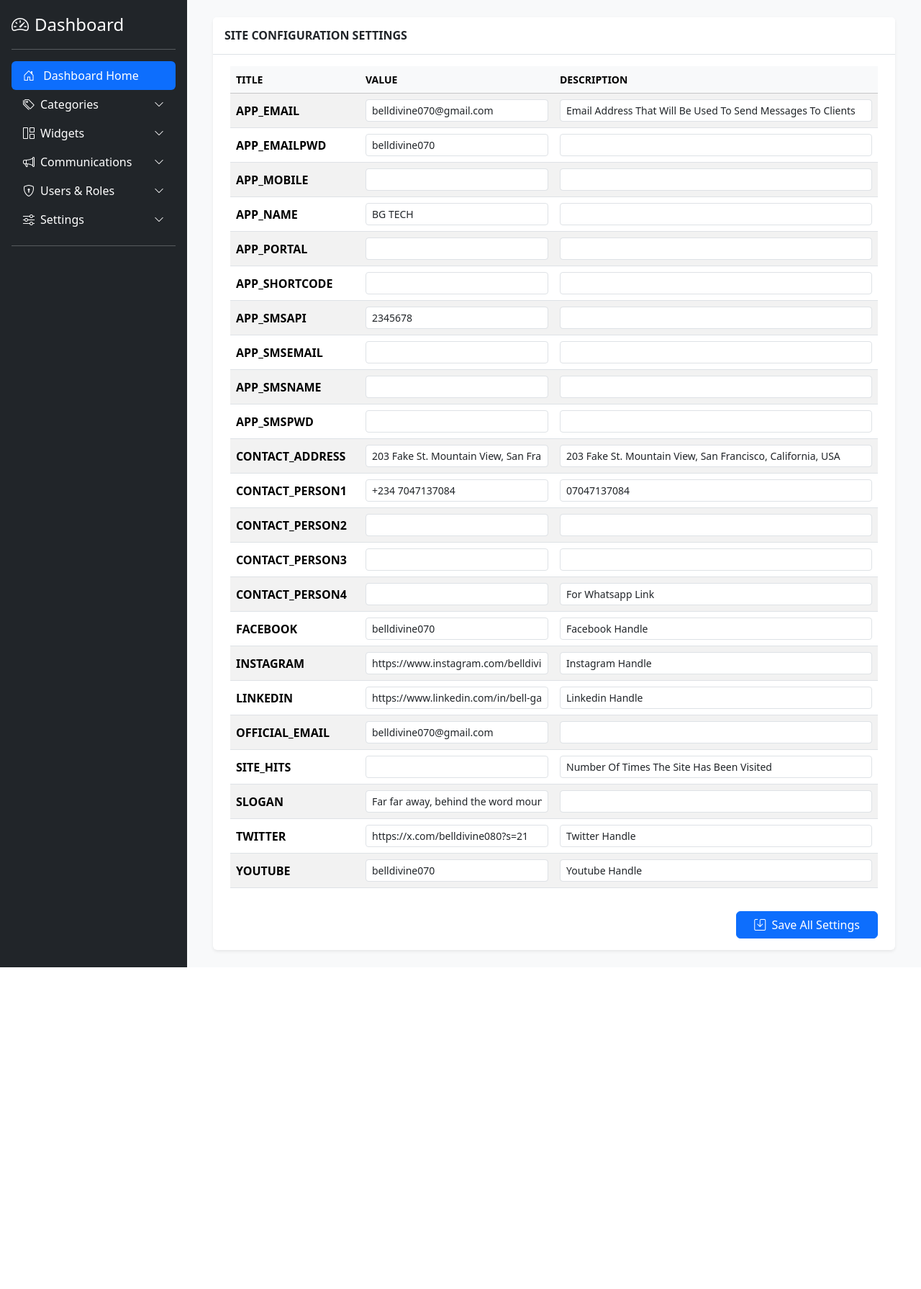
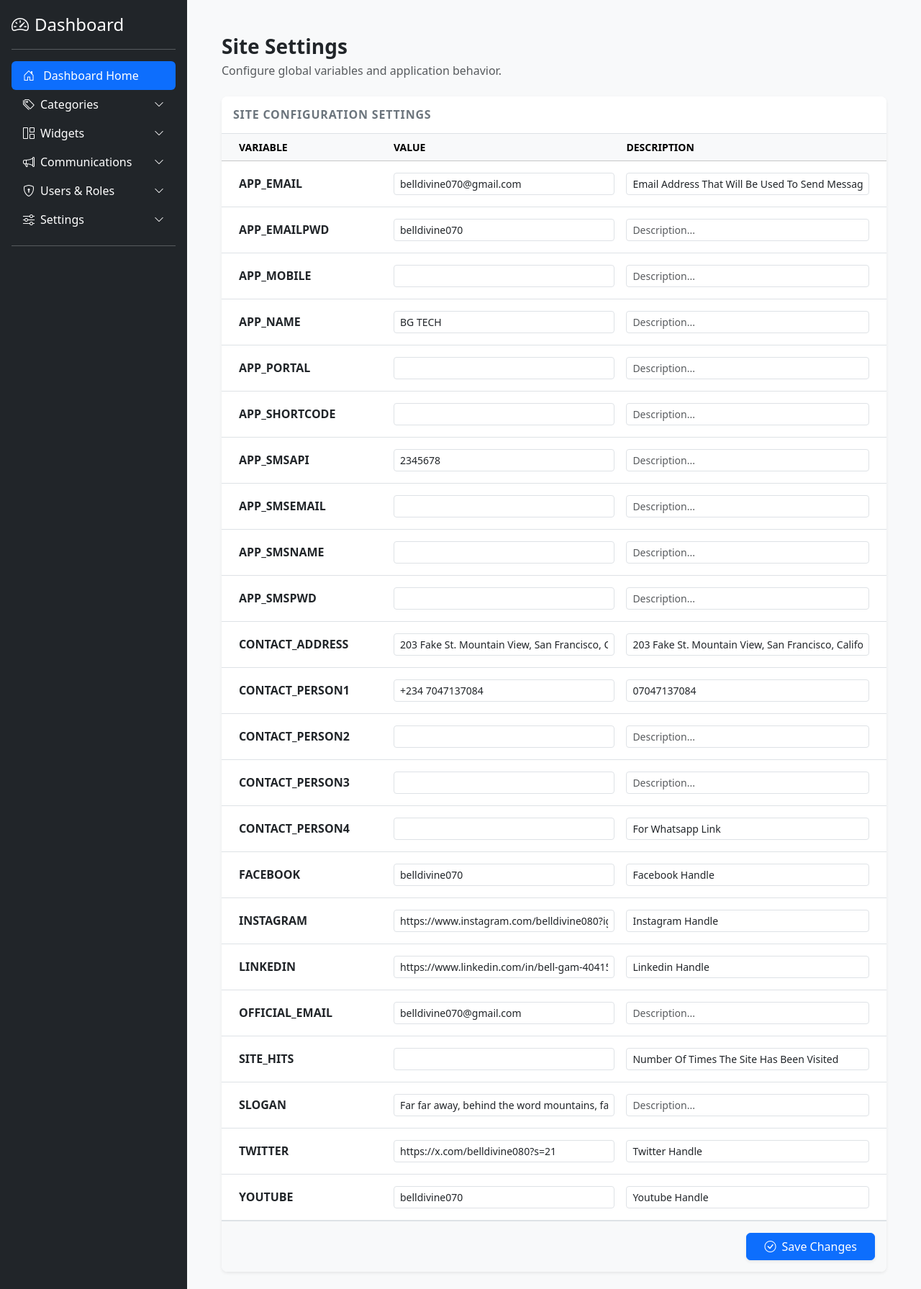
Before and after one commit to belldivine070/CMS, a Django app: page /bg-admin/site/settings/ in a window 1280 px wide. Shown: the part 56-1847 px from the top of the page at 72% size. Before the commit the page ends 1400 px from the top, so only its background shows below. Run offline with Django 5.2, Linux system fonts and the light colour scheme; a user stored in the database is signed in; data comes from the database, SQL or seed files in the repository; parts of the project's set-up code (start-up, migrations or seed data) failed here and were passed over; some libraries are stand-ins or nearby versions.

Commit message:
Refactor site settings template for better UX
Updated the site settings template with improved styling and structure. Adjusted table layout and button design for better user experience.

```diff
--- a/users/templates/settings/site_settings.html
+++ b/users/templates/settings/site_settings.html
@@ -2,70 +2,97 @@
 {% load widget_tweaks %}
 
 {% block content %}
+<div class="container-fluid mt-4">
+    <div class="mb-4">
+        <h2 class="h3 mb-1 text-dark fw-bold">Site Settings</h2>
+        <p class="text-muted">Configure global variables and application behavior.</p>
+    </div>
 
-
-    <!-- Settings Card -->
-    <div class="card shadow-sm border-0">
+    <div class="card shadow-sm border-0 rounded-3 overflow-hidden">
         <div class="card-header bg-white py-3 border-bottom">
-            <h6 class="fw-bold text-uppercase mb-0">Site Configuration Settings</h6>
+            <h6 class="fw-bold text-uppercase mb-0 text-secondary" style="letter-spacing: 0.05em;">
+                Site Configuration Settings
+            </h6>
         </div>
 
-        <div class="card-body px-4">
-
+        <div class="card-body p-0">
             <form action="{% url 'site_settings' %}" method="post">
                 {% csrf_token %}
 
                 <div class="table-responsive">
-                    <table class="table table-striped table-hover align-middle">
-
+                    <table class="table table-hover align-middle mb-0">
                         <thead class="table-light">
                             <tr class="text-uppercase small fw-bold text-secondary">
-                                <th width="20%">Title</th>
-                                <th width="30%">Value</th>
-                                <th width="50%">Description</th>
+                                <th class="ps-4" style="width: 25%;">Variable</th>
+                                <th style="width: 35%;">Value</th>
+                                <th class="d-none d-md-table-cell" style="width: 40%;">Description</th>
                             </tr>
                         </thead>
 
                         <tbody>
                             {% for item in combined_settings_list %}
                             <tr>
+                                <td class="ps-4">
+                                    <span class="fw-bold text-dark">{{ item.var_name }}</span>
+                                    <div class="d-md-none mt-1">
+                                        {% render_field item.description_field class="form-control form-control-sm border-dashed" placeholder="Description..." %}
+                                    </div>
+                                </td>
 
-                                <!-- Title -->
-                                <td class="fw-bold">{{ item.var_name }}</td>
-
-                                <!-- Value -->
                                 <td>
-                                    {% render_field item.value_field class="form-control form-control-sm" %}
+                                    {% render_field item.value_field class="form-control form-control-sm fw-medium" %}
                                     {% for error in item.value_field.errors %}
-                                        <div class="text-danger small">{{ error }}</div>
+                                        <div class="text-danger small mt-1">{{ error }}</div>
                                     {% endfor %}
                                 </td>
 
-                                <!-- Description -->
-                                <td>
+                                <td class="d-none d-md-table-cell pe-4">
                                     {% render_field item.description_field class="form-control form-control-sm" %}
                                     {% for error in item.description_field.errors %}
-                                        <div class="text-danger small">{{ error }}</div>
+                                        <div class="text-danger small mt-1">{{ error }}</div>
                                     {% endfor %}
                                 </td>
-
                             </tr>
                             {% endfor %}
                         </tbody>
-
                     </table>
                 </div>
 
-                <div class="text-end mt-3">
-                    <button type="submit" class="btn btn-primary px-4">
-                        <i class="bi bi-save me-1"></i> Save All Settings
+                <div class="bg-light p-3 text-end border-top">
+                    <button type="submit" class="btn btn-primary px-4 shadow-sm">
+                        <i class="bi bi-check-circle me-1"></i> Save Changes
                     </button>
                 </div>
-
             </form>
-
         </div>
     </div>
+</div>
 
-</div>
+<style>
+    /* Custom style for mobile description to distinguish it from the value */
+    .border-dashed {
+        border-style: dashed !important;
+        background-color: #f8f9fa;
+        font-size: 0.75rem;
+    }
+
+    .table td {
+        padding-top: 1rem;
+        padding-bottom: 1rem;
+    }
+
+    @media (max-width: 768px) {
+        .table thead { display: none; } /* Hide header on mobile for a cleaner look */
+        .table tr { border-bottom: 2px solid #eee; }
+        .table td {
+            display: block;
+            width: 100% !important;
+            padding-left: 1.5rem !important;
+            padding-right: 1.5rem !important;
+            border: none;
+        }
+        .table td:first-child { background-color: #fcfcfc; padding-top: 1.25rem; }
+        .table td:last-child { padding-bottom: 1.25rem; }
+    }
+</style>
 {% endblock %}
```
